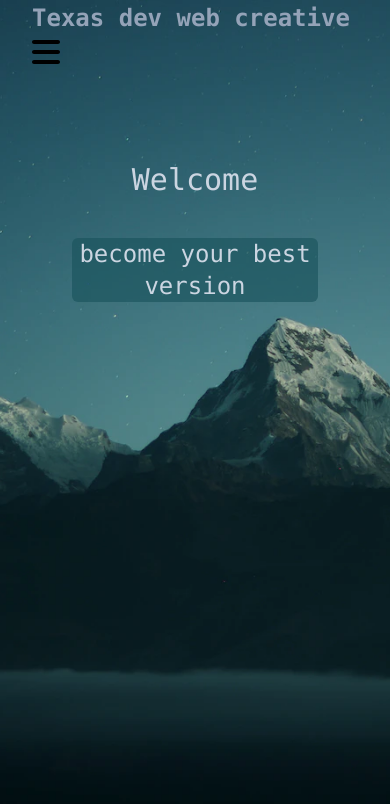
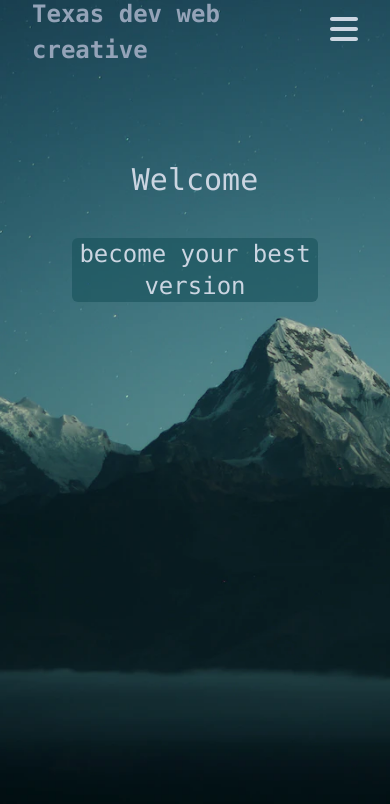
Before and after one commit to Matheus216/site-tailwindcss, a Next.js app in the folder site-tailwindcss/: page / in a window 390 px wide. Shown: the top 804 px of the page. Built offline with nearby package versions, Linux system fonts and the light colour scheme.

Commit message:
Adjust responsive moad

```diff
--- a/site-tailwindcss/src/components/navbar/navbar.tsx
+++ b/site-tailwindcss/src/components/navbar/navbar.tsx
@@ -6,14 +6,15 @@ import {
   faHouse,
   faPhone,
   faBook,
-  faBuilding
+  faBuilding,
+  faXmark
 } from '@fortawesome/free-solid-svg-icons'
-import { useEffect, useState } from 'react'
+import {  useLayoutEffect, useState } from 'react'
 
 export default function Navbar() {
    const [dimensions, setDimensions] = useState({width: window.innerWidth, height: window.innerHeight})
 
-    useEffect(() => {
+    useLayoutEffect(() => {
         const updateDimensions = () => {
           setDimensions({width: window.innerWidth, height: window.innerHeight})
         }
@@ -25,19 +26,24 @@ export default function Navbar() {
     const isSmallScreen = dimensions.width <= smallBreakpoint
 
     const [small, setSmall] = useState('h-0')
+    const [iconExpand, setIconExpand] = useState(faBars)
 
     function expandNavbar(e: any) {
         console.log('Open')
-        if (small.includes('h-0'))
+        if (small.includes('h-0')){
           setSmall('h-240px')
-        else
-          setSmall('h-0')
+          setIconExpand(faXmark)
+          }
+        else {
+            setSmall('h-0')
+            setIconExpand(faBars)
+          }
 
         e.preventDefault()
       }
 
     return (
-        <div className="w-full h-16 md:p-10 lg:p-10 items-center justify-between md:flex lg:flex sm:block ">
+        <div className="w-full h-16 md:p-10 lg:p-10 items-center justify-between flex">
           <div className="md:text-lg font-mono text-slate-400">
             <a className="hover:text-orange-500 cursor-pointer font-bold text-[1.5rem]">Texas dev web creative</a>
           </div>
@@ -55,7 +61,7 @@ export default function Navbar() {
           <a className='hidden md:block lg:block hover:scale-105 active:scale-75 transition ease-in-out bg-orange-500 text-white py-[0.5rem] px-[1rem] border-none outline-none rounded-[20px] text-[0.9rem] font-bold cursor-pointer'>
             Get started
           </a>
-          <i className='text-[1.5rem] block md:hidden lg:hidden '><a href='#' onClick={e => expandNavbar(e)}><FontAwesomeIcon className='h-8' icon={faBars} /></a></i>
+          <i className='text-slate-300 text-[1.5rem] block md:hidden lg:hidden '><a href='#' onClick={e => expandNavbar(e)}><FontAwesomeIcon className='h-8' icon={iconExpand} /></a></i>
         </div>
     )
   }
@@ -63,7 +69,7 @@ export default function Navbar() {
 function DropdownResponsive({resp}:any) {
   const liStyle = 'flex p-[0.7rem] items-center justify-center'
   return (
-    <div className={`${resp} transition-[height] delay-[0.2s] md:h-0 lg:h-0 absolute right-8 top-16 w-[300px] bg-[#9ca3af4d] backdrop-blur-[5px] rounded-[10px] overflow-hidden`}>
+    <div className={`${resp} sm:left-[2rem]  w-[unset] md:w-0 lg:w-0 transition-[height] delay-[0.2s] md:h-0 lg:h-0 absolute right-8 top-16  bg-[#9ca3af4d] backdrop-blur-[5px] rounded-[10px] overflow-hidden`}>
       <ItemNav liStyle={liStyle} linkStyle={'text-slate-300 hover:text-orange-500 transition-colors delay-150 h-4 md:pt-0'} description='hero' href='#' icon={faHouse} />
       <ItemNav liStyle={liStyle} linkStyle={'text-slate-300 hover:text-orange-500 transition-colors delay-150 h-4 md:pt-0'}description='about' href='#' icon ={faBook}/>
       <ItemNav liStyle={liStyle} linkStyle={'text-slate-300 hover:text-orange-500 transition-colors delay-150 h-4 md:pt-0'} description='Services' href='#' icon={faBuilding} />
@@ -98,3 +104,6 @@ function ItemNav(request: IItemNavRequest) {
       </li>
   )
 }
+function useEffectLayout(arg0: () => void, arg1: never[]) {
+    throw new Error('Function not implemented.')
+}
```
